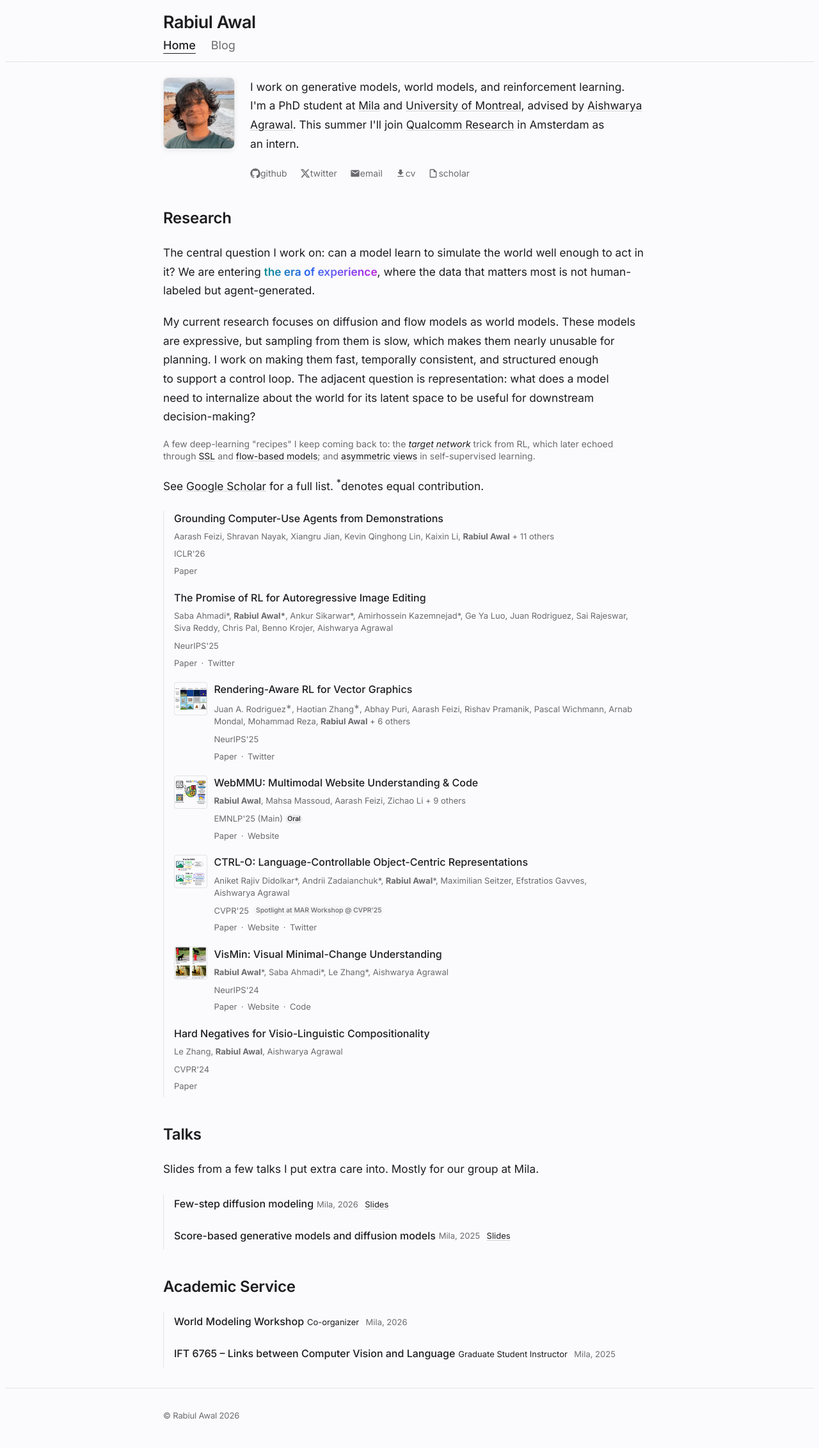
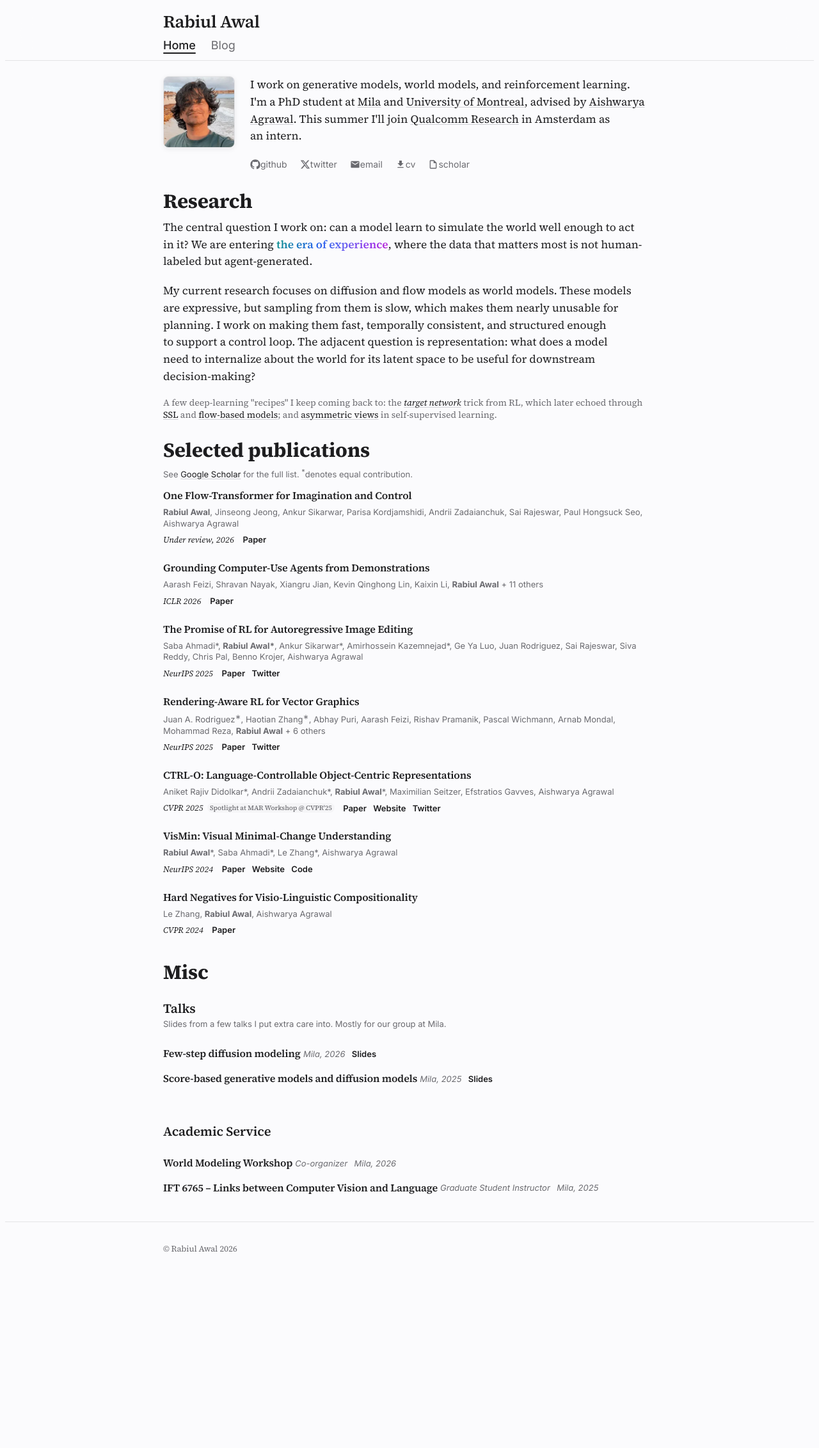
Before and after one commit to rabiulcste/rabiulcste.github.io, a Jekyll site: the page built from index.html, in a window 1280 px wide. Shown: the whole page at 64% size. Built offline with Jekyll 4.4.1, drawn with Linux system fonts in a browser that asks for light colours; after the commit the page ends 2002 px from its top, so only the background shows below that.

Commit message:
Redesign publications list and consolidate talks/service into Misc
Switch the about page to a leaner, denser academic layout: drop publication
thumbnails, fold Talks and Academic Service under a single Misc section,
and put venue and links on one row per paper. Adopt Source Serif 4 site-wide
for prose and headings while keeping Inter for nav and metadata, and tighten
global leading and section spacing for a more vertical-rhythm feel.

Co-Authored-By: Claude Opus 4.7 (1M context) <noreply@anthropic.com>

```diff
--- a/_includes/head.html
+++ b/_includes/head.html
@@ -37,7 +37,7 @@
 
     <link rel="preconnect" href="https://fonts.googleapis.com">
     <link rel="preconnect" href="https://fonts.gstatic.com" crossorigin>
-    <link rel="stylesheet" href="https://fonts.googleapis.com/css2?family=Inter:ital,wght@0,400;0,500;0,600;0,700;1,400&amp;display=swap">
+    <link rel="stylesheet" href="https://fonts.googleapis.com/css2?family=Inter:ital,wght@0,400;0,500;0,600;0,700;1,400&amp;family=Source+Serif+4:ital,opsz,wght@0,8..60,400;0,8..60,500;0,8..60,600;0,8..60,700;1,8..60,400&amp;display=swap">
 
     {% if jekyll.environment == "development" %}
     <link rel="stylesheet" href="{{ "/css/rabiul-blog.css" | prepend: site.baseurl }}">
--- /dev/null
+++ b/_includes/pages/about-misc.html
@@ -0,0 +1,43 @@
+<h2 id="misc-heading">Misc</h2>
+
+<h3 class="about-subheading" id="talks-heading">Talks</h3>
+<p class="about-subheading-note">Slides from a few talks I put extra care into. Mostly for our group at Mila.</p>
+
+<ul class="talk-list" aria-label="Selected talks">
+  <li class="talk-item">
+    <div class="about-list-body">
+      <span class="talk-title">Few-step diffusion modeling</span>
+    </div>
+    <div class="about-list-aside">
+      <span class="aside-cluster"><span class="talk-meta">Mila, 2026</span><a href="{{ '/assets/flow-maps-lab-talk-2026-04-07.pdf' | relative_url }}">Slides</a></span>
+    </div>
+  </li>
+  <li class="talk-item">
+    <div class="about-list-body">
+      <span class="talk-title">Score-based generative models and diffusion models</span>
+    </div>
+    <div class="about-list-aside">
+      <span class="aside-cluster"><span class="talk-meta">Mila, 2025</span><a href="{{ '/assets/generative-models-lab-talk-2025-09-05.pdf' | relative_url }}">Slides</a></span>
+    </div>
+  </li>
+</ul>
+
+<h3 class="about-subheading" id="service-heading">Academic Service</h3>
+<ul class="service-list">
+  <li class="service-item">
+    <div class="about-list-body">
+      <a href="https://world-model-mila.github.io/" target="_blank" rel="noopener noreferrer" class="service-title">World Modeling Workshop</a>
+    </div>
+    <div class="about-list-aside">
+      <span class="aside-cluster"><span class="service-role">Co-organizer</span><span class="service-detail">Mila, 2026</span></span>
+    </div>
+  </li>
+  <li class="service-item">
+    <div class="about-list-body">
+      <span class="service-title">IFT 6765 – Links between Computer Vision and Language</span>
+    </div>
+    <div class="about-list-aside">
+      <span class="aside-cluster"><span class="service-role">Graduate Student Instructor</span><span class="service-detail">Mila, 2025</span></span>
+    </div>
+  </li>
+</ul>
--- a/_includes/pages/about-research.html
+++ b/_includes/pages/about-research.html
@@ -5,16 +5,31 @@
 
 <p class="research-note">A few deep-learning "recipes" I keep coming back to: the <a href="https://arxiv.org/abs/1312.5602" target="_blank" rel="noopener noreferrer"><em>target network</em></a> trick from RL, which later echoed through <a href="https://arxiv.org/abs/2006.07733" target="_blank" rel="noopener noreferrer">SSL</a> and <a href="https://arxiv.org/abs/2505.18825" target="_blank" rel="noopener noreferrer">flow-based models</a>; and <a href="https://arxiv.org/abs/2011.10566" target="_blank" rel="noopener noreferrer">asymmetric views</a> in self-supervised learning.</p>
 
-<p>See <a href="https://scholar.google.ca/citations?user=oOcLfUMAAAAJ&hl=en" target="_blank">Google Scholar</a> for a full list. <sup>*</sup>denotes equal contribution.</p>
+<h2 id="publications-heading">Selected publications</h2>
+<p class="publication-list-note">See <a href="https://scholar.google.ca/citations?user=oOcLfUMAAAAJ&hl=en" target="_blank">Google Scholar</a> for the full list. <sup>*</sup>denotes equal contribution.</p>
 
 <ul class="publication-list" aria-label="Selected publications">
   <li class="publication-item">
     <div class="publication-details">
+      <p class="publication-title">One Flow-Transformer for Imagination and Control</p>
+      <p class="publication-authors"><strong>Rabiul Awal</strong>, Jinseong Jeong, Ankur Sikarwar, Parisa Kordjamshidi, Andrii Zadaianchuk, Sai Rajeswar, Paul Hongsuck Seo, Aishwarya Agrawal</p>
+      <div class="publication-meta">
+        <span class="publication-venue"><em>Under review, 2026</em></span>
+        <span class="publication-links">
+          <a href="#" target="_blank" rel="noopener noreferrer">Paper</a>
+        </span>
+      </div>
+    </div>
+  </li>
+  <li class="publication-item">
+    <div class="publication-details">
       <p class="publication-title">Grounding Computer-Use Agents from Demonstrations</p>
       <p class="publication-authors">Aarash Feizi, Shravan Nayak, Xiangru Jian, Kevin Qinghong Lin, Kaixin Li, <strong>Rabiul Awal</strong> + 11 others</p>
-      <p class="publication-venue">ICLR'26</p>
-      <div class="publication-links">
+      <div class="publication-meta">
+        <span class="publication-venue"><em>ICLR 2026</em></span>
+        <span class="publication-links">
           <a href="https://arxiv.org/abs/2511.07332" target="_blank" rel="noopener noreferrer">Paper</a>
+        </span>
       </div>
     </div>
   </li>
@@ -22,60 +37,66 @@
     <div class="publication-details">
       <p class="publication-title">The Promise of RL for Autoregressive Image Editing</p>
       <p class="publication-authors">Saba Ahmadi*, <strong>Rabiul Awal*</strong>, Ankur Sikarwar*, Amirhossein Kazemnejad*, Ge Ya Luo, Juan Rodriguez, Sai Rajeswar, Siva Reddy, Chris Pal, Benno Krojer, Aishwarya Agrawal</p>
-      <p class="publication-venue">NeurIPS'25</p>
-      <div class="publication-links">
+      <div class="publication-meta">
+        <span class="publication-venue"><em>NeurIPS 2025</em></span>
+        <span class="publication-links">
           <a href="https://www.arxiv.org/abs/2508.01119" target="_blank" rel="noopener noreferrer">Paper</a>
           <a href="https://x.com/_rabiulawal/status/1952769807767503181" target="_blank" rel="noopener noreferrer">Twitter</a>
+        </span>
       </div>
     </div>
   </li>
   <li class="publication-item">
-    {% include pub-thumb.html stem="papers/vgrl_thumb_25" ext="jpg" alt="Rendering-Aware RL" %}
     <div class="publication-details">
       <p class="publication-title">Rendering-Aware RL for Vector Graphics</p>
       <p class="publication-authors">Juan A. Rodriguez<sup>∗</sup>, Haotian Zhang<sup>∗</sup>, Abhay Puri, Aarash Feizi, Rishav Pramanik, Pascal Wichmann, Arnab Mondal, Mohammad Reza, <strong>Rabiul Awal</strong> + 6 others</p>
-      <p class="publication-venue">NeurIPS'25</p>
-      <div class="publication-links">
+      <div class="publication-meta">
+        <span class="publication-venue"><em>NeurIPS 2025</em></span>
+        <span class="publication-links">
           <a href="https://arxiv.org/abs/2505.20793" target="_blank" rel="noopener noreferrer">Paper</a>
           <a href="https://x.com/_akhaliq/status/1927787506424041780" target="_blank" rel="noopener noreferrer">Twitter</a>
+        </span>
       </div>
     </div>
   </li>
+  {% comment %}
   <li class="publication-item">
-    {% include pub-thumb.html stem="papers/webmmu_thumb_25" ext="png" alt="WebMMU" %}
     <div class="publication-details">
       <p class="publication-title">WebMMU: Multimodal Website Understanding &amp; Code</p>
       <p class="publication-authors"><strong>Rabiul Awal</strong>, Mahsa Massoud, Aarash Feizi, Zichao Li + 9 others</p>
-      <p class="publication-venue">EMNLP'25 (Main)<span class="presentation-badge oral">Oral</span></p>
+      <p class="publication-venue"><em>EMNLP 2025 (Main)</em><span class="presentation-badge oral">Oral</span></p>
       <div class="publication-links">
         <a href="https://arxiv.org/abs/2508.16763" target="_blank" rel="noopener noreferrer">Paper</a>
         <a href="https://webmmu-paper.github.io/" target="_blank" rel="noopener noreferrer">Website</a>
       </div>
     </div>
   </li>
+  {% endcomment %}
   <li class="publication-item">
-    {% include pub-thumb.html stem="papers/ctrlo_thumb_24" ext="png" alt="CTRL-O" %}
     <div class="publication-details">
       <p class="publication-title">CTRL-O: Language-Controllable Object-Centric Representations</p>
       <p class="publication-authors">Aniket Rajiv Didolkar*, Andrii Zadaianchuk*, <strong>Rabiul Awal</strong>*, Maximilian Seitzer, Efstratios Gavves, Aishwarya Agrawal</p>
-      <p class="publication-venue">CVPR'25 <span class="presentation-badge spotlight">Spotlight at MAR Workshop @ CVPR'25</span></p>
-      <div class="publication-links">
+      <div class="publication-meta">
+        <span class="publication-venue"><em>CVPR 2025</em> <span class="presentation-badge spotlight">Spotlight at MAR Workshop @ CVPR'25</span></span>
+        <span class="publication-links">
           <a href="https://arxiv.org/abs/2503.21747" target="_blank" rel="noopener noreferrer">Paper</a>
           <a href="https://ctrl-o-paper.github.io/" target="_blank" rel="noopener noreferrer">Website</a>
           <a href="https://x.com/Aniket_d98/status/1894931395018928262" target="_blank" rel="noopener noreferrer">Twitter</a>
+        </span>
       </div>
     </div>
   </li>
   <li class="publication-item">
-    {% include pub-thumb.html stem="papers/vismin_thumb_24" ext="png" alt="VisMin" %}
     <div class="publication-details">
       <p class="publication-title">VisMin: Visual Minimal-Change Understanding</p>
       <p class="publication-authors"><strong>Rabiul Awal</strong>*, Saba Ahmadi*, Le Zhang*, Aishwarya Agrawal</p>
-      <p class="publication-venue">NeurIPS'24</p>
-      <div class="publication-links">
+      <div class="publication-meta">
+        <span class="publication-venue"><em>NeurIPS 2024</em></span>
+        <span class="publication-links">
           <a href="https://arxiv.org/pdf/2407.16772" target="_blank" rel="noopener noreferrer">Paper</a>
           <a href="https://vismin.net/" target="_blank" rel="noopener noreferrer">Website</a>
           <a href="https://github.com/rabiulcste/vismin" target="_blank" rel="noopener noreferrer">Code</a>
+        </span>
       </div>
     </div>
   </li>
@@ -83,9 +104,11 @@
     <div class="publication-details">
       <p class="publication-title">Hard Negatives for Visio-Linguistic Compositionality</p>
       <p class="publication-authors">Le Zhang, <strong>Rabiul Awal</strong>, Aishwarya Agrawal</p>
-      <p class="publication-venue">CVPR'24</p>
-      <div class="publication-links">
+      <div class="publication-meta">
+        <span class="publication-venue"><em>CVPR 2024</em></span>
+        <span class="publication-links">
           <a href="https://openaccess.thecvf.com/content/CVPR2024/html/Zhang_Contrasting_Intra-Modal_and_Ranking_Cross-Modal_Hard_Negatives_to_Enhance_Visio-Linguistic_CVPR_2024_paper.html" target="_blank" rel="noopener noreferrer">Paper</a>
+        </span>
       </div>
     </div>
   </li>
--- a/index.html
+++ b/index.html
@@ -12,6 +12,5 @@ hide-title: true
 <div class="wrap post-container about-content">
     {% include pages/about-intro.html %}
     {% include pages/about-research.html %}
-    {% include pages/about-talks.html %}
-    {% include pages/about-service.html %}
+    {% include pages/about-misc.html %}
 </div>
```
Also changed, not shown: css/rabiul-blog.css (+130 -112 lines), css/rabiul-blog.min.css. Lines whose indentation alone changed are shown as unchanged.
